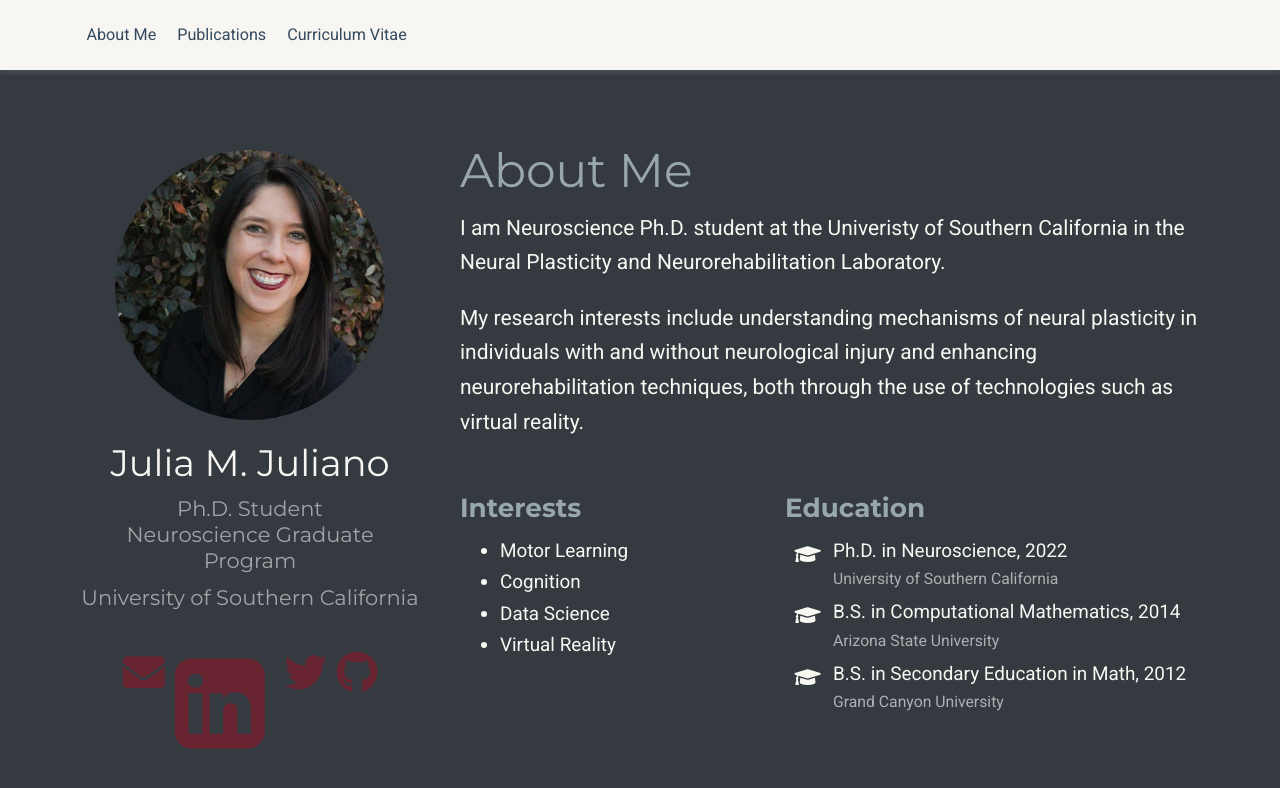
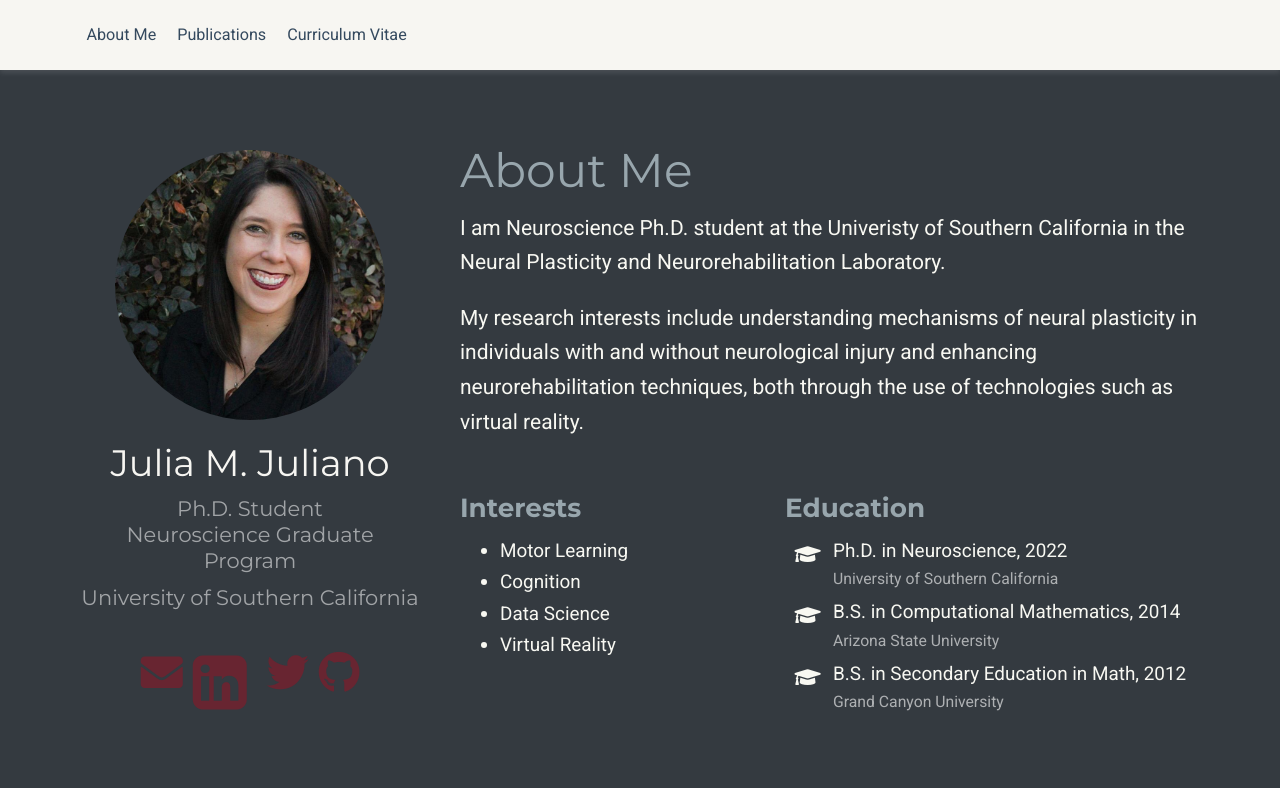
Before and after one commit to juliamjuliano/juliamjuliano.github.io, a Jekyll site: the page built from index.html, in a window 1280 px wide. Shown: the top 788 px of the page. Built offline with Jekyll 4.4.1, drawn with Linux system fonts in a browser that asks for light colours; nearby versions of some CDN libraries; a style sheet for code colours, icons or effects is not loaded.

Commit message:
Update index.html

```diff
--- a/index.html
+++ b/index.html
@@ -28,7 +28,7 @@
                             </li>
                             <li>
                                 <a href="https://www.linkedin.com/in/julia-juliano/" target="_blank" rel="noopener">
-                                    <i class="fa fa-linkedin-square fa-5x"></i>
+                                    <i class="fa fa-linkedin-square fa-3x"></i>
                                 </a>
                             </li>
                             <li>
```
